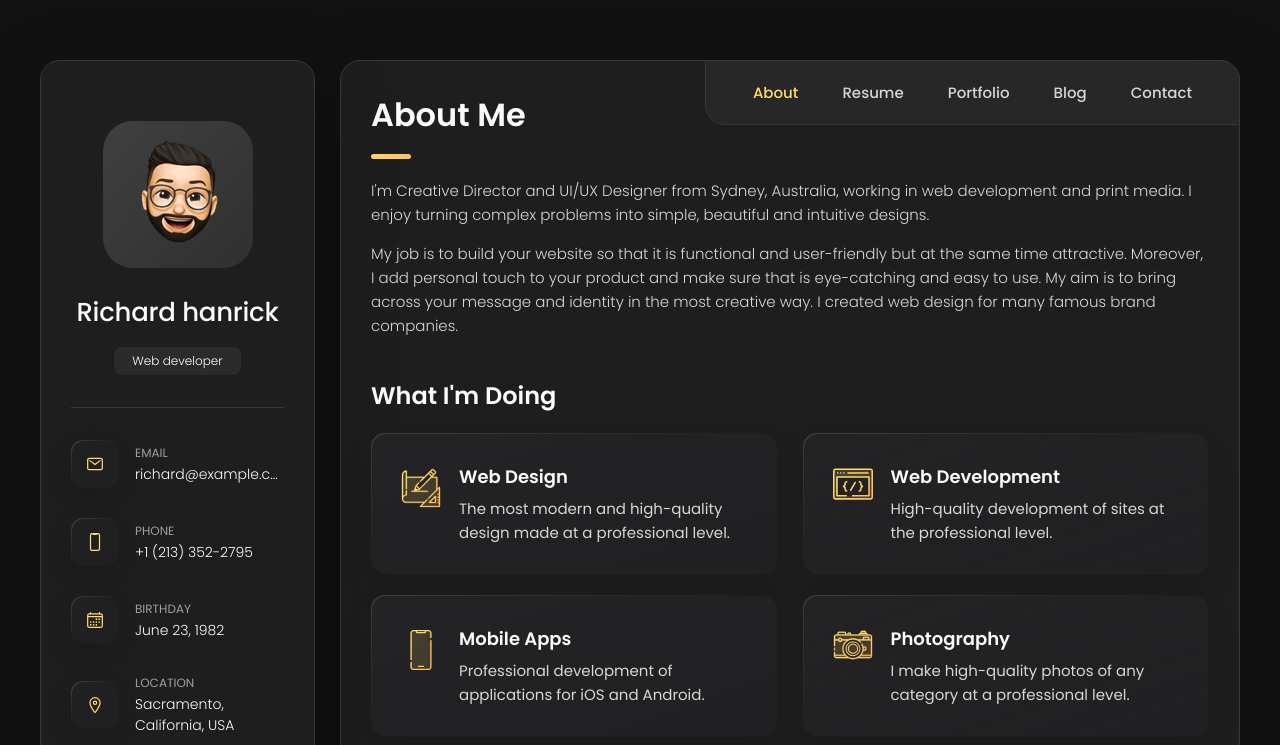
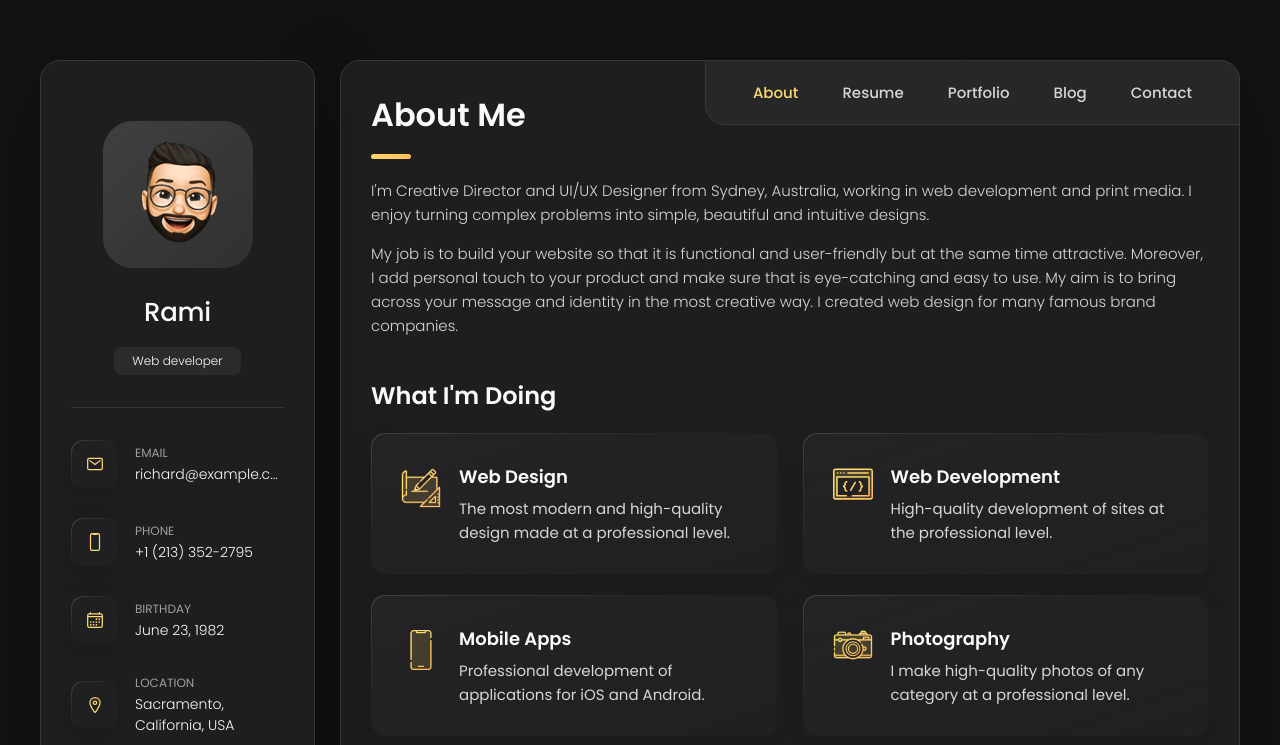
Before and after one commit to raeshmi-git/rami, a plain HTML site: page index.html in a window 1280 px wide. Shown: the top 745 px of the page. Drawn offline with nearby package versions, Linux system fonts and the light colour scheme.

Commit message:
Update index.html

```diff
--- a/index.html
+++ b/index.html
@@ -46,7 +46,7 @@
         </figure>
 
         <div class="info-content">
-          <h1 class="name" title="Richard hanrick">Richard hanrick</h1>
+          <h1 class="name" title="Richard hanrick">Rami</h1>
 
           <p class="title">Web developer</p>
         </div>
```
